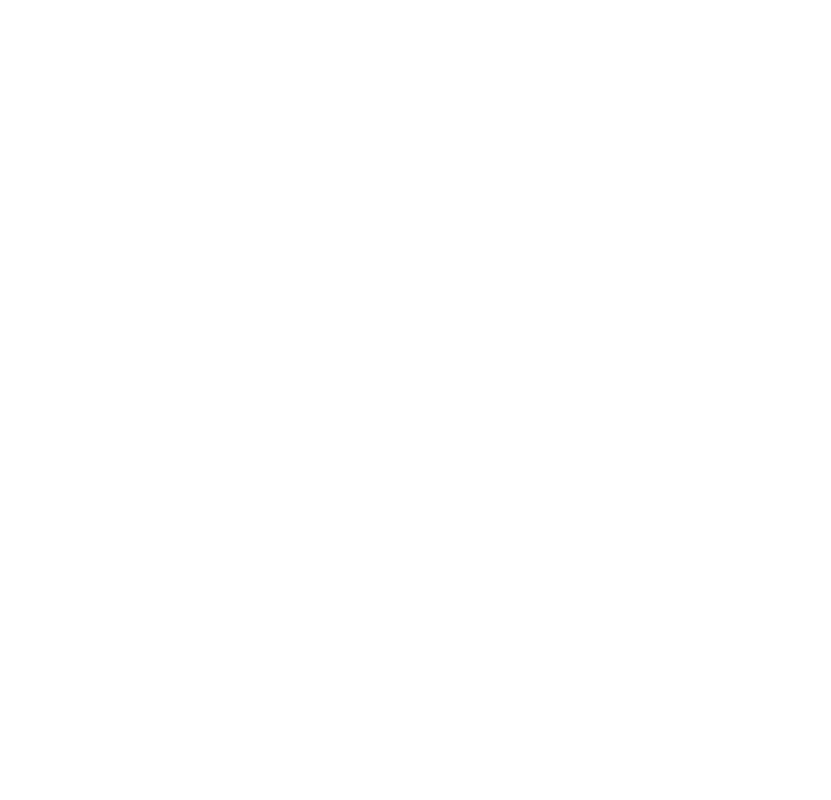
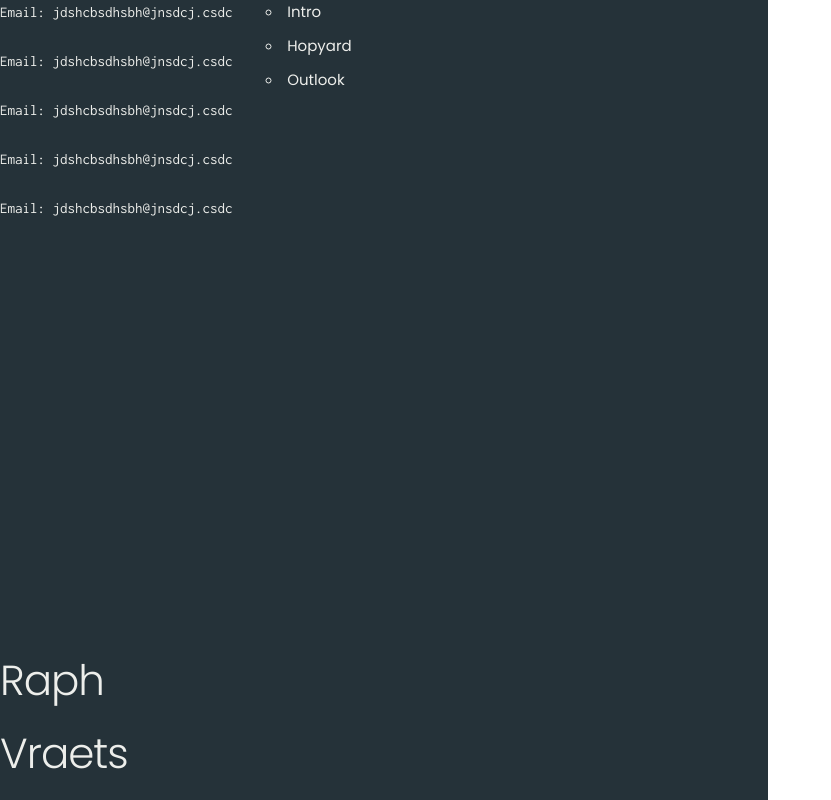
Before and after one commit to Pingid/raph-portfolio, a website: page index.html in a window 1280 px wide. Shown: the whole page, without its empty margins (0-831 px from the left). Drawn offline with Linux system fonts and the light colour scheme.

Commit message:
Made css work ad added some styling and content

```diff
--- a/css/style.css
+++ b/css/style.css
@@ -0,0 +1,34 @@
+/* FONTS */
+@import url(https://fonts.googleapis.com/css?family=Inconsolata:400,700);
+@import url(https://fonts.googleapis.com/css?family=Poppins:400,300,500,600,700);
+
+body {
+  font-family: 'Poppins', sans-serif;
+  color: #EDEEEB;
+}
+.contact {
+  font-family: 'Inconsolata' ;
+}
+
+/* COLORS */
+.bg-primary-dark {
+  background-color: #253239;
+}
+
+.primary-light {
+  background-color: #EDEEEB;
+}
+
+/* STYLING */
+.left-panel {
+  position: fixed;
+  top: 0;
+  left: 0;
+  width: 60%;
+  height: 100%
+}
+.name {
+  position: fixed;
+  bottom: 0;
+  left: 0;
+}
--- a/index.html
+++ b/index.html
@@ -5,21 +5,32 @@
     <title>Raph Vraets</title>
 
     <!-- Styles -->
-    <link rel="stylesheet" href="/bower_components/skeleton/css/normalize.css" media="screen" title="resets" charset="utf-8">
-    <link rel="stylesheet" href="/bower_components/skeleton/css/skeleton.css" media="screen" title="grid system" charset="utf-8">
-    <link rel="stylesheet" href="/css/style.css" media="screen" title="no title" charset="utf-8">
+    <link rel="stylesheet" href="bower_components/skeleton/css/normalize.css" media="screen" type="text/css">
+    <link rel="stylesheet" href="bower_components/skeleton/css/skeleton.css" media="screen" type="text/css">
+    <link rel="stylesheet" href="css/style.css" media="screen" type="text/css">
   </head>
 
   <body>
-    <div class="left-panel">
-      <div class="contact">
-
-      </div>
-      <div class="menu">
-
+    <div class="left-panel bg-primary-dark">
+      <div class="row">
+        <div class="contact four columns">
+          <p>Email: jdshcbsdhsbh@jnsdcj.csdc</p>
+          <p>Email: jdshcbsdhsbh@jnsdcj.csdc</p>
+          <p>Email: jdshcbsdhsbh@jnsdcj.csdc</p>
+          <p>Email: jdshcbsdhsbh@jnsdcj.csdc</p>
+          <p>Email: jdshcbsdhsbh@jnsdcj.csdc</p>
+        </div>
+        <div class="menu two columns offset-6">
+          <ul>
+            <li>Intro</li>
+            <li>Hopyard</li>
+            <li>Outlook</li>
+          </ul>
+        </div>
       </div>
       <div class="name">
-
+        <h2>Raph</h2>
+        <h2>Vraets</h2>
       </div>
     </div>
     <div class="content-pane">
```
